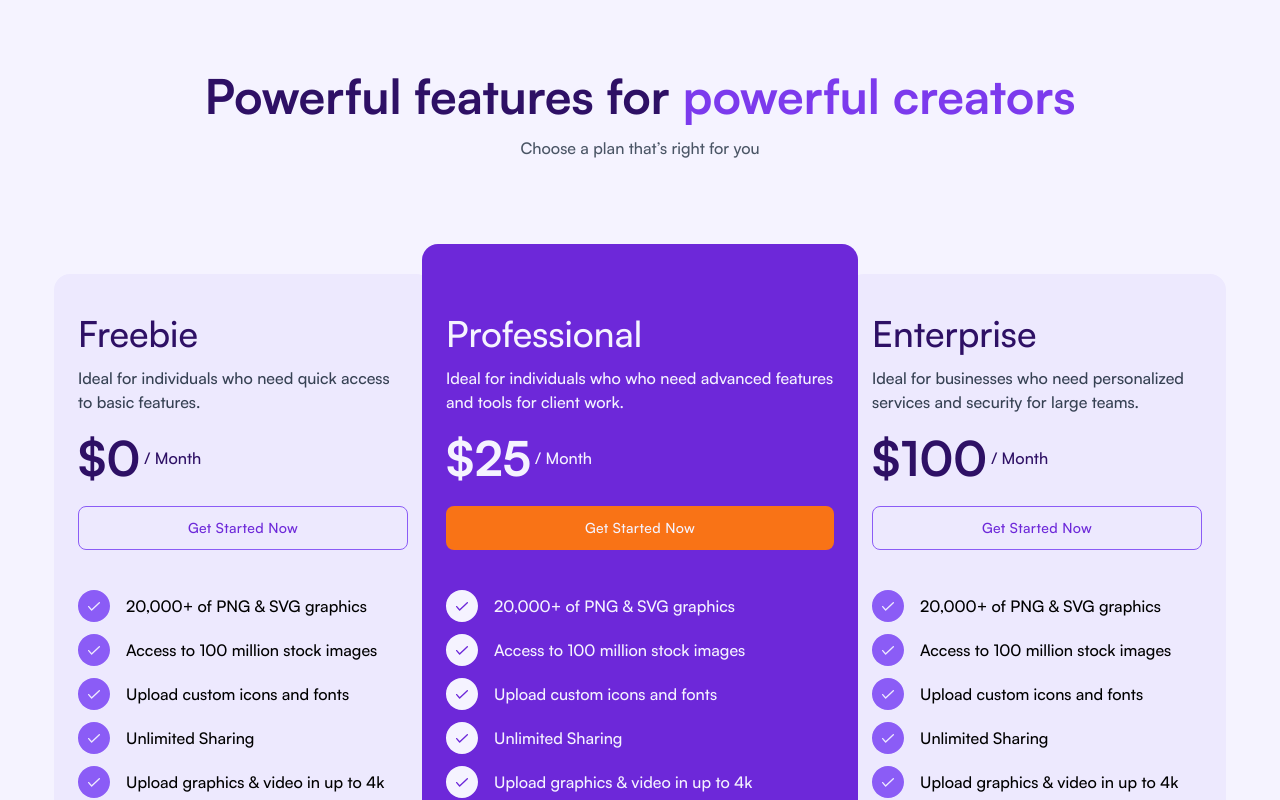
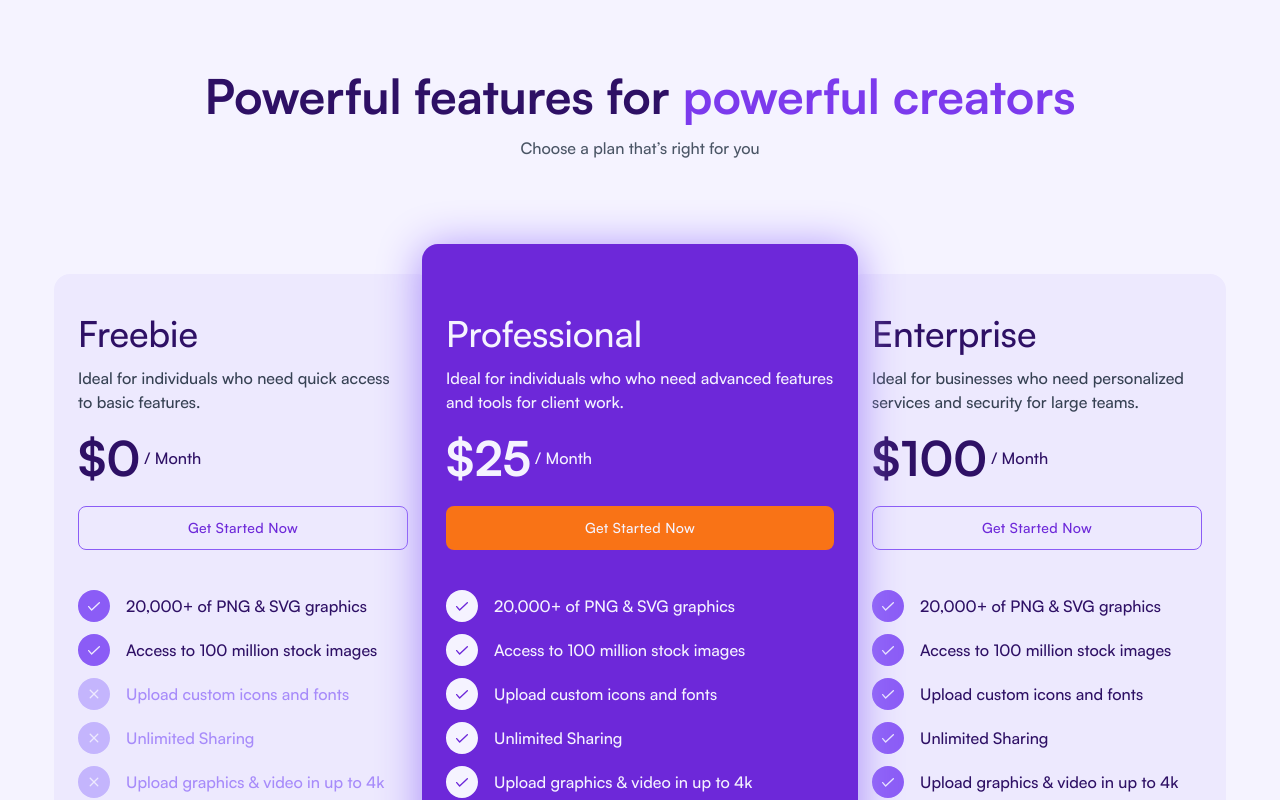
Before and after one commit to georgeosutton/payara-technical-assessment, a Next.js app: page / in a window 1280 px wide. Shown: the top 800 px of the page. Built offline with nearby package versions, Linux system fonts and the light colour scheme.

Commit message:
feat: add not included features variation

```diff
--- a/components/payment-card.tsx
+++ b/components/payment-card.tsx
@@ -8,6 +8,7 @@ export function PaymentCard({
   features,
   price,
   recommended,
+  planType,
 }: {
   title: string;
   description: string;
@@ -28,7 +29,7 @@ export function PaymentCard({
         "h-fit bg-violet-100 px-6 py-10 rounded-2xl lg:mt-[30px]",
         "dark:text-violet-50 dark:bg-grey-700",
         recommended &&
-          "py-[70px] dark:bg-violet-700 dark:text-gray-100 bg-violet-700 text-violet-50 lg:mt-0 z-10 lg:-mx-2.5"
+          "py-[70px] dark:bg-violet-700 dark:text-gray-100 bg-violet-700 text-violet-50 lg:mt-0 z-10 lg:-mx-2.5 shadow-[0px_4px_44px_0px_#A78BFA] dark:shadow-[0px_4px_44px_0px_#020617]"
       )}
     >
       <h3
@@ -65,8 +66,39 @@ export function PaymentCard({
       </div>
       <ul className="flex flex-col gap-3">
         {features.map(feature => {
+          const included = feature.plans.includes(planType);
           return (
-            <li className="flex items-center gap-4" key={feature.text}>
+            <li
+              className={cn(
+                "flex items-center gap-4 text-violet-950 dark:text-violet-50",
+                recommended && "text-violet-50",
+                recommended && !included && "dark:text-violet-400",
+                !included &&
+                  !recommended &&
+                  "text-violet-400 dark:text-gray-400"
+              )}
+              key={feature.text}
+            >
+              {!included && (
+                <svg
+                  width="32"
+                  height="32"
+                  viewBox="0 0 32 32"
+                  fill="none"
+                  xmlns="http://www.w3.org/2000/svg"
+                >
+                  <path
+                    fillRule="evenodd"
+                    clipRule="evenodd"
+                    d="M15.9983 32C24.8348 32 31.9983 24.8366 31.9983 16C31.9983 7.16344 24.8348 0 15.9983 0C7.16174 0 -0.00170898 7.16344 -0.00170898 16C-0.00170898 24.8366 7.16174 32 15.9983 32ZM20.2389 19.2978C20.4992 19.5581 20.4992 19.9803 20.2389 20.2406C19.9785 20.501 19.5564 20.501 19.2961 20.2406L15.9967 16.9412L12.6973 20.2406C12.437 20.501 12.0149 20.501 11.7545 20.2406C11.4942 19.9803 11.4942 19.5581 11.7545 19.2978L15.0539 15.9984L11.7536 12.6981C11.4933 12.4378 11.4933 12.0157 11.7536 11.7553C12.014 11.495 12.4361 11.495 12.6964 11.7553L15.9967 15.0556L19.297 11.7553C19.5573 11.495 19.9795 11.495 20.2398 11.7553C20.5001 12.0157 20.5001 12.4378 20.2398 12.6981L16.9395 15.9984L20.2389 19.2978Z"
+                    className={cn(
+                      "dark:fill-grey-500 fill-violet-300",
+                      recommended && "dark:fill-violet-500"
+                    )}
+                  />
+                </svg>
+              )}
+              {included && (
                 <svg
                   width="32"
                   height="32"
@@ -80,10 +112,11 @@ export function PaymentCard({
                     d="M15.9983 32C24.8348 32 31.9983 24.8366 31.9983 16C31.9983 7.16344 24.8348 0 15.9983 0C7.16174 0 -0.00170898 7.16344 -0.00170898 16C-0.00170898 24.8366 7.16174 32 15.9983 32ZM21.7913 13.1495C22.058 12.8957 22.0684 12.4737 21.8145 12.207C21.5606 11.9403 21.1387 11.9299 20.872 12.1838L13.6717 19.0379L11.1666 16.1763C10.9241 15.8992 10.5029 15.8713 10.2258 16.1138C9.94881 16.3563 9.92083 16.7775 10.1634 17.0545L13.1263 20.4391C13.246 20.5758 13.4162 20.6577 13.5976 20.666C13.7791 20.6742 13.956 20.6081 14.0876 20.4829L21.7913 13.1495Z"
                     className={cn(
                       "dark:fill-violet-300 fill-violet-500",
-                    recommended && "dark:fill-violet-200 fill-current"
+                      recommended && "dark:fill-violet-200 fill-violet-50"
                     )}
                   />
                 </svg>
+              )}
               {feature.text}
             </li>
           );
--- a/lib/plan-data.ts
+++ b/lib/plan-data.ts
@@ -3,11 +3,11 @@ import { Plan, PlanType } from "./types";
 export const features: { text: string; plans: PlanType[] }[] = [
   {
     text: "20,000+ of PNG & SVG graphics",
-    plans: ["freebie"],
+    plans: ["freebie", "professional", "enterprise"],
   },
   {
     text: "Access to 100 million stock images",
-    plans: ["freebie"],
+    plans: ["freebie", "professional", "enterprise"],
   },
   {
     text: "Upload custom icons and fonts",
```
Lines whose indentation alone changed are shown as unchanged.
